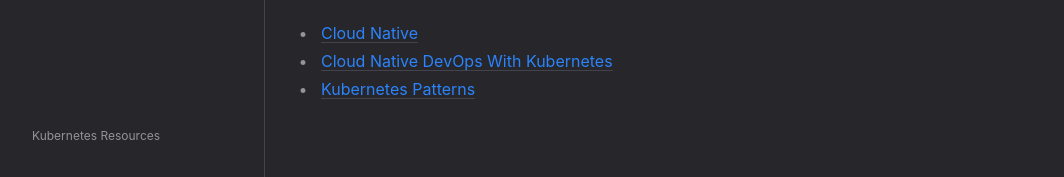
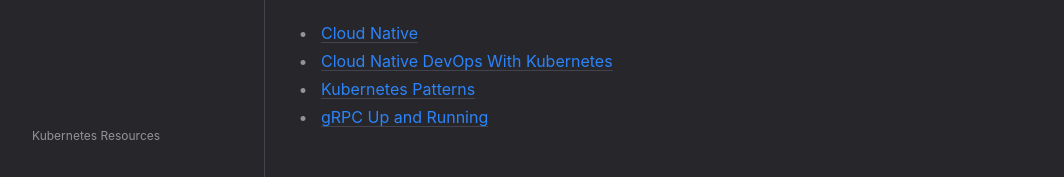
Before and after one commit to merkez/kubernetes, a Jekyll site: the page built from index.md, in a window 1280 px wide. Shown: the part 1219-1396 px from the top of the page, without its empty margins (107-1171 px from the left). Built offline with Jekyll 4.4.1, drawn with Linux system fonts in a browser that asks for light colours.

Commit message:
gRPC:up and running

```diff
--- a/index.md
+++ b/index.md
@@ -46,3 +46,4 @@ This section contains list of courses which is free to distribute its content.
 - [Cloud Native](https://learning.oreilly.com/library/view/cloud-native/9781492053811/)
 - [Cloud Native DevOps With Kubernetes](https://www.nginx.com/resources/library/cloud-native-devops-with-kubernetes/)
 - [Kubernetes Patterns](https://www.redhat.com/cms/managed-files/cm-oreilly-kubernetes-patterns-ebook-f19824-201910-en.pdf)
+- [gRPC Up and Running](https://learning.oreilly.com/library/view/grpc-up-and/9781492058328/)
```
